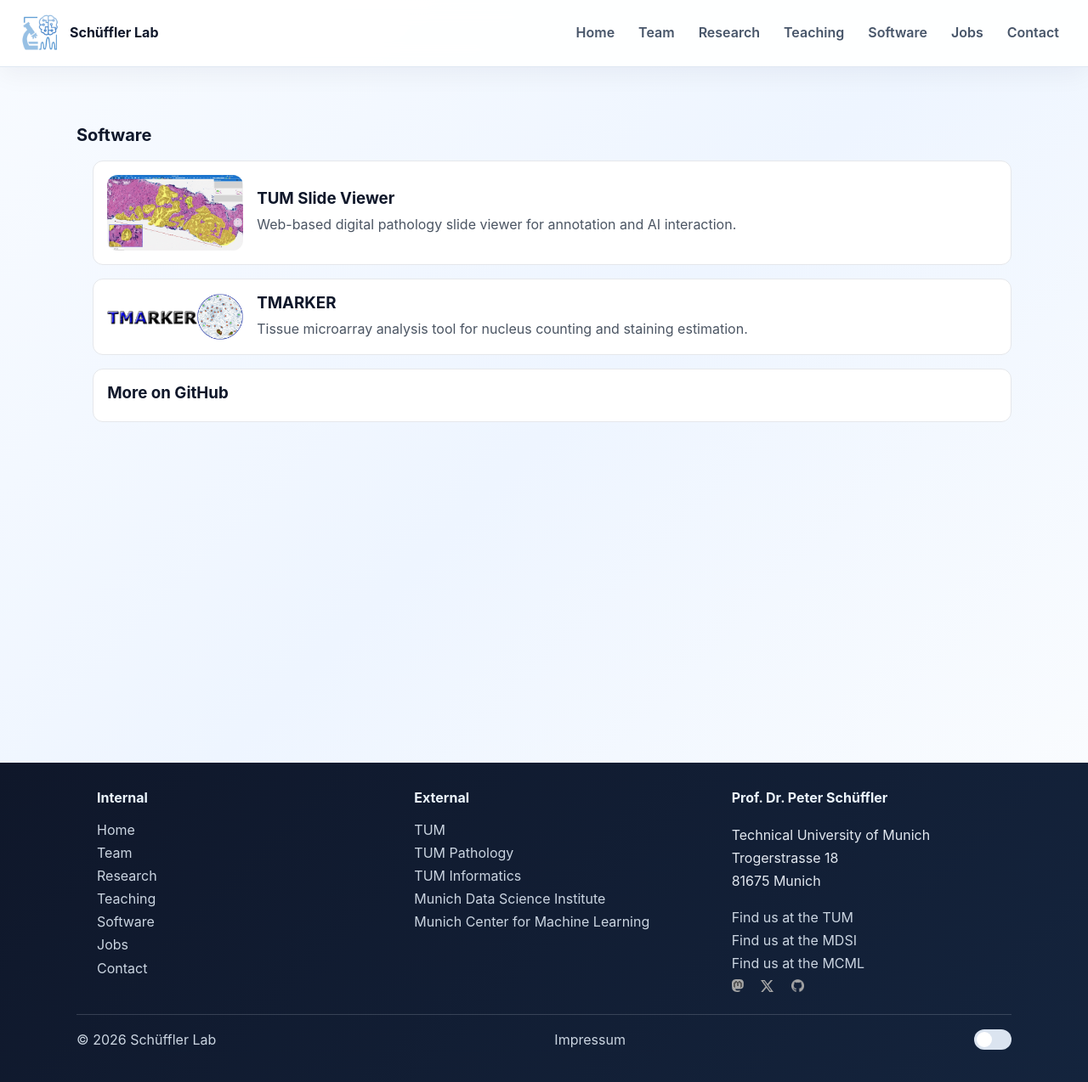
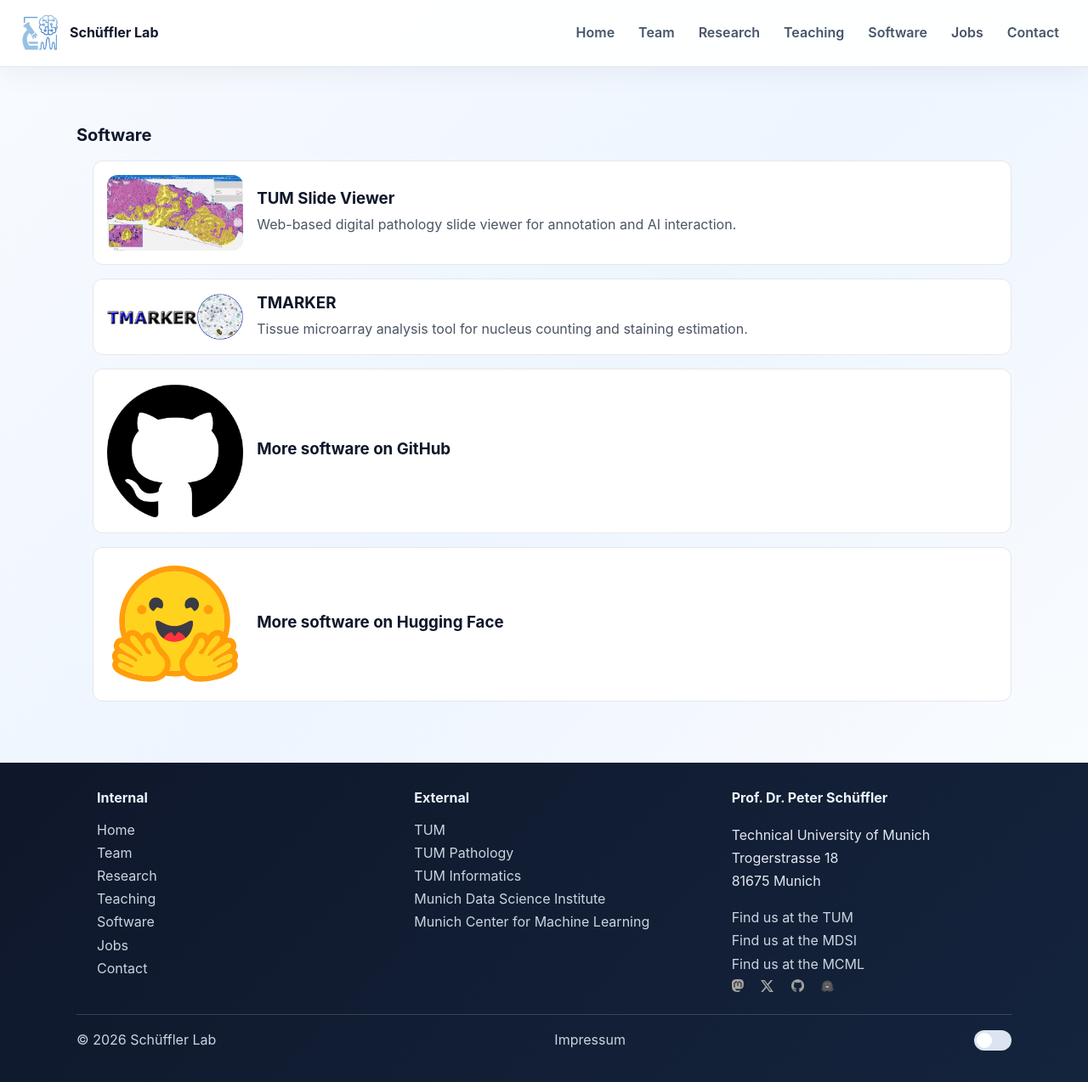
Before and after one commit to schuefflerlab/schuefflerlab.github.io, a Jekyll site: the page built from software.md, in a window 1280 px wide and 1274 px high. Shown: the whole window at 85% size. Built offline with Jekyll 4.4.1, drawn with Linux system fonts in a browser that asks for light colours.

Commit message:
added Hugging Face

```diff
--- a/_layouts/layout.html
+++ b/_layouts/layout.html
@@ -132,7 +132,10 @@
                   title="X" /></a>&emsp;
               <a href="https://github.com/schuefflerlab" target="_blank"><img
                   src="{{ '/assets/images/github.png' | relative_url }}" class="logo-xsmall logo-inv"
-                  title="Github" /></a>
+                  title="Github" /></a>&emsp;
+              <a href="https://huggingface.co/SchuefflerLab" target="_blank"><img
+                  src="{{ '/assets/images/huggingface_logo-noborder.svg' | relative_url }}" class="logo-xsmall logo-inv"
+                  title="Hugging Face" /></a>
             </li>
           </ul>
         </div>
--- a/_layouts/sidebar.html
+++ b/_layouts/sidebar.html
@@ -27,7 +27,8 @@
       <h4>Find us on&nbsp;
         <a href="https://mastodon.social/@schuefflerlab" target="_blank"><img src="{{ '/assets/images/mastodon.svg' | relative_url }}" class="logo-small" title="Mastodon"></a>&nbsp;
         <a href="https://x.com/schuefflerlab" target="_blank"><img src="{{ '/assets/images/X_logo_2023.svg' | relative_url }}" class="logo-small" title="X"></a>&nbsp;
-        <a href="https://github.com/schuefflerlab" target="_blank"><img src="{{ '/assets/images/github.png' | relative_url }}" class="logo-small" title="Github"></a>
+        <a href="https://github.com/schuefflerlab" target="_blank"><img src="{{ '/assets/images/github.png' | relative_url }}" class="logo-small" title="Github"></a>&nbsp;
+        <a href="https://huggingface.co/SchuefflerLab" target="_blank"><img src="{{ '/assets/images/huggingface_logo-noborder.svg' | relative_url }}" class="logo-small" title="Hugging Face"></a>
       </h4>
       <div id="mt-container" class="mt-container">
         <div class="mt-body" role="feed">
--- a/software.md
+++ b/software.md
@@ -26,9 +26,18 @@
     </a>
   </li>
   <li class="software-item">
-    <a class="software-link" href="{{ 'https://github.com/schuefflerlab/' }}">
+    <a class="software-link" href="https://github.com/schuefflerlab/">
+      <img src="{{ '/assets/images/github.png' | relative_url }}" alt="GitHub">
       <div>
-        <h3>More on GitHub</h3>
+        <h3>More software on GitHub</h3>
+      </div>
+    </a>
+  </li>
+  <li class="software-item">
+    <a class="software-link" href="https://huggingface.co/SchuefflerLab/">
+      <img src="{{ '/assets/images/huggingface_logo-noborder.svg' | relative_url }}" alt="Hugging Face">
+      <div>
+        <h3>More software on Hugging Face</h3>
       </div>
     </a>
   </li>
```
Also changed, not shown: assets/images/huggingface_logo-noborder.svg (added).
